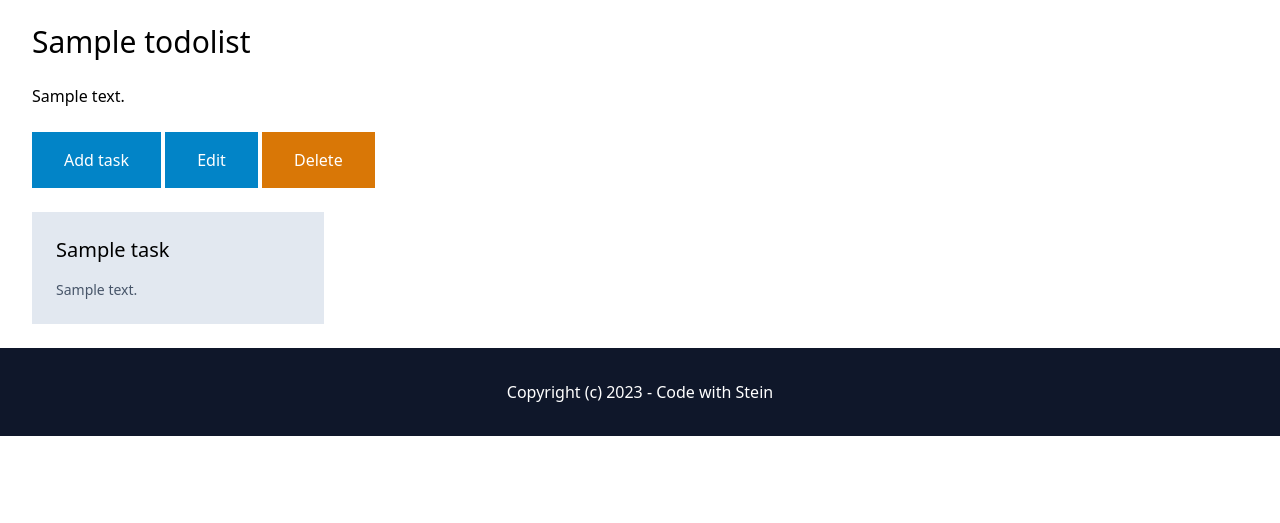
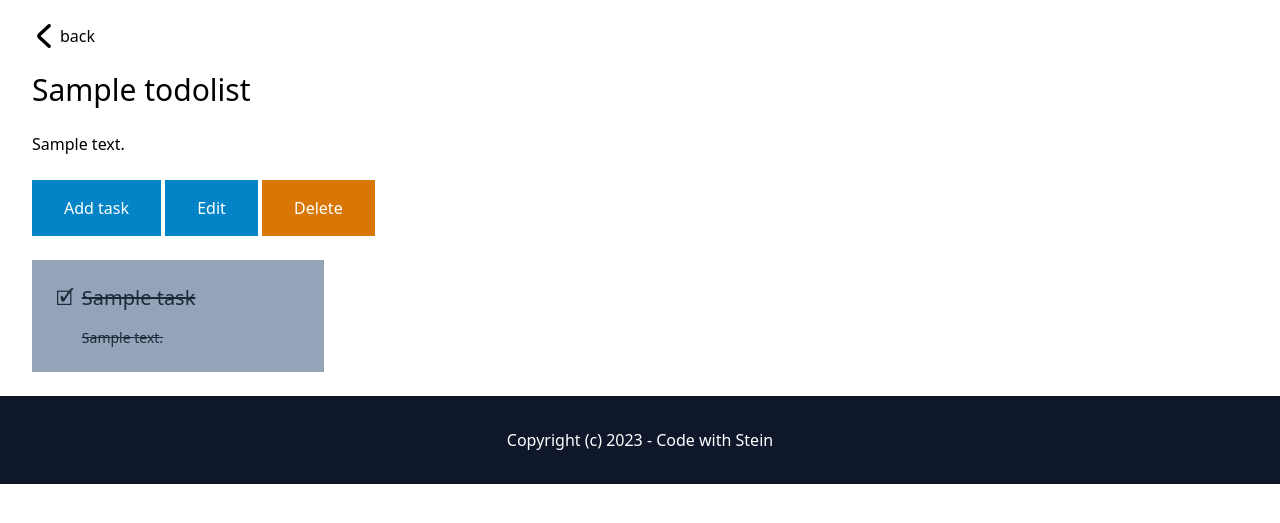
Before and after one commit to arsenbai/project-management-system, a Django app: page /projects/00000000-0000-0000-0000-000000000001/00000000-0000-0000-0000-000000000001/ in a window 1280 px wide. Shown: the part 76-599 px from the top of the page. Run offline with Django 5.2, Linux system fonts and the light colour scheme; a user stored in the database is signed in; tables that the repository leaves empty hold one stand-in row (values such as "Sample post"); some libraries are stand-ins or nearby versions.

Commit message:
add feature 'toggle task status when clicking checkbox icons'

```diff
--- a/pms/todolist/templates/todolist/todolist.html
+++ b/pms/todolist/templates/todolist/todolist.html
@@ -1,6 +1,16 @@
 {% extends 'core/base.html' %}
 
 {% block content %}
+
+    <a href="{% url 'project:project' project.id %}">
+        <div class="flex mb-6 gap-x-1">
+            <svg class="self-center w-6 h-6 dark:text-slate" aria-hidden="true" xmlns="http://www.w3.org/2000/svg" fill="none" viewBox="0 0 8 14">
+                <path stroke="currentColor" stroke-linecap="round" stroke-linejoin="round" stroke-width="2" d="M7 1 1.3 6.326a.91.91 0 0 0 0 1.348L7 13"/>
+            </svg>
+            <p class="self-center text-6">back</p>
+        </div>
+    </a>
+
     <h1 class="mb-6 text-3xl">{{ todolist.name }}</h1>
 
     {% if todolist.description %}
@@ -12,14 +22,31 @@
     <a href="{% url 'todolist:delete' project.id todolist.id %}" class="py-4 px-8 bg-amber-600 text-white inline-block">Delete</a>
 
     <div class="mt-6 grid grid-cols-4 gap-4">
+
         {% for task in todolist.tasks.all %}
-            <div class="py-6 px-6 bg-slate-200">
+
+            {% if task.is_done %}
+            <div class="flex gap-2 py-6 px-6 bg-slate-400 text-slate-800">
+                <a href="{% url 'task:detail' todolist.project.id todolist.id task.id %}?is_done=no"><h2 class="text-xl">🗹</h2></a>
+                <a href="{% url 'task:detail' todolist.project.id todolist.id task.id %}">
+                    <h2 class="mb-4 text-xl"><s>{{ task.name }}</s></h2>
+
+                    <p class="text-sm"><s>{{ task.description }}</s></p>
+                </a>
+            </div>
+
+            {% else %}
+            <div class="flex gap-2 py-6 px-6 bg-slate-100 text-slate-700">
+                <a href="{% url 'task:detail' todolist.project.id todolist.id task.id %}?is_done=yes"><h2 class="text-xl">☐</h2></a>
                 <a href="{% url 'task:detail' todolist.project.id todolist.id task.id %}">
                     <h2 class="mb-4 text-xl">{{ task.name }}</h2>
 
-                    <p class="text-sm text-slate-600">{{ task.description }}</p>
+                    <p class="text-sm">{{ task.description }}</p>
                 </a>
             </div>
+            {% endif %}
+
         {% endfor %}
+
     </div>
 {% endblock %}
```
Also changed, not shown: pms/task/views.py (+9 -0 lines).
